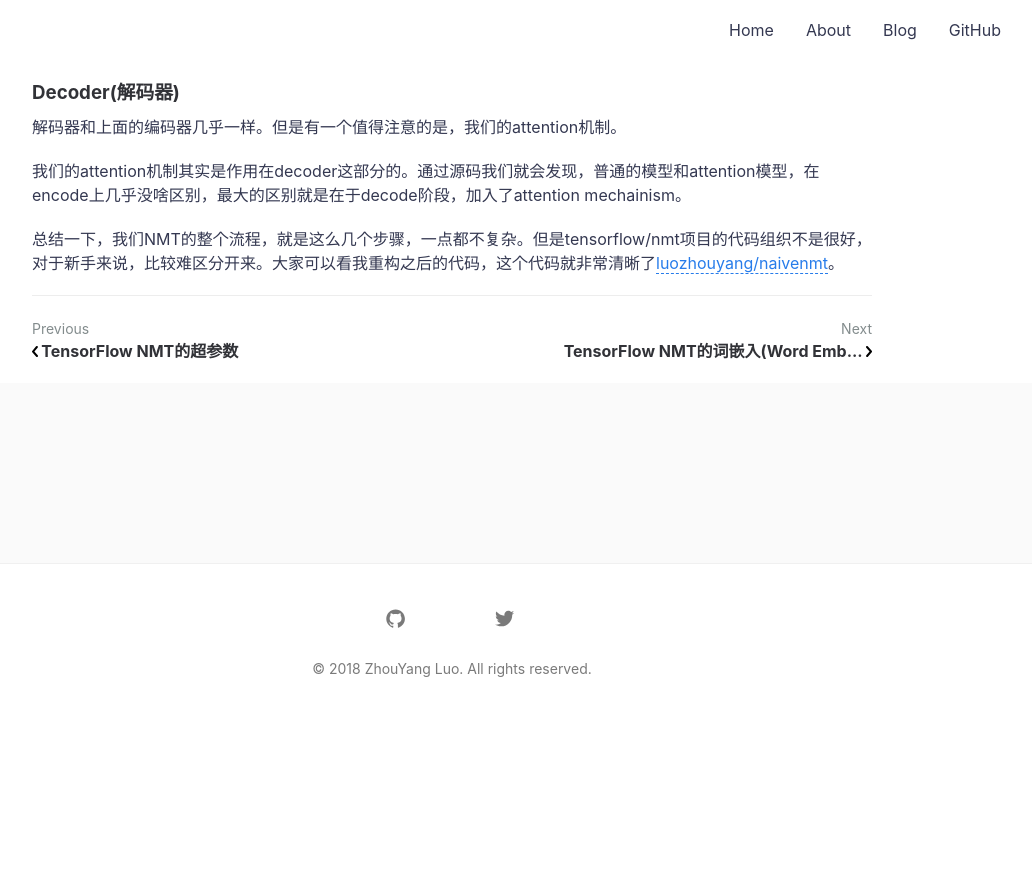
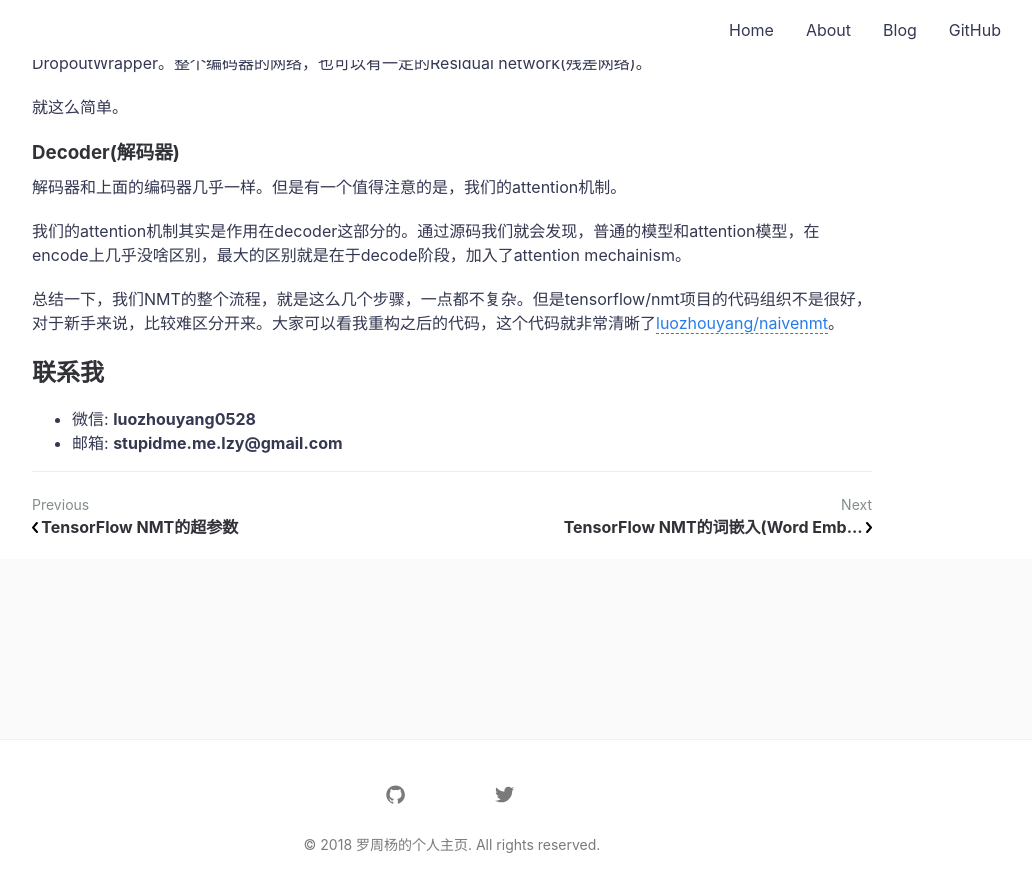
Before and after one commit to luozhouyang/luozhouyang-deprecated.github.io, a Jekyll site: the page built from _posts/2018-08-05-tensorflow_nmt_arch.md, in a window 1280 px wide and 900 px high, scrolled down 1546 px. Shown: the top 892 px of the window, without its empty margins (188-1220 px from the left). Built offline with Jekyll 4.4.1, drawn with Linux system fonts in a browser that asks for light colours; comment, search, counter and statistics services are not loaded; before the commit the page ends 2270 px from its top, so only the background shows below that; some of the changed text lies outside the part shown.

Commit message:
Update title and add contents to post

```diff
--- a/_config.yml
+++ b/_config.yml
@@ -1,4 +1,4 @@
-title: ZhouYang Luo # your site title
+title: 罗周杨的个人主页 # your site title
 author: luozhouyang
 email: stupidme.me.lzy@gmail.com # email for form submission, you also have to change it in _js/scripts.js
 description: > # this means to ignore newlines until "baseurl:"
--- a/_layouts/post.html
+++ b/_layouts/post.html
@@ -47,8 +47,21 @@ layout: compress
   <main class="site__content">
     <div class="container">
       <article class="post-content" itemprop="articleBody">
+        <div>
+            <blockquote class="fillColor">
+              <p>“声明：本文由<strong>罗周杨</strong><a href="mailto:stupidme.me.lzy@gmail.com">stupidme.me.lzy@gmail.com</a> 原创，转载请注明作者和出处。”</p>
+            </blockquote>
+        </div>
 
         {{ content }}
+
+        <div>
+          <h2><strong>联系我</strong></h2>
+          <ul>
+            <li>微信: <strong>luozhouyang0528</strong></li>
+            <li>邮箱: <strong>stupidme.me.lzy@gmail.com</strong></li>
+          </ul>
+        </div>
 
       </article>
       <div class="post-content controls__inner">
```
Also changed, not shown: index.md (+1 -1 lines).
